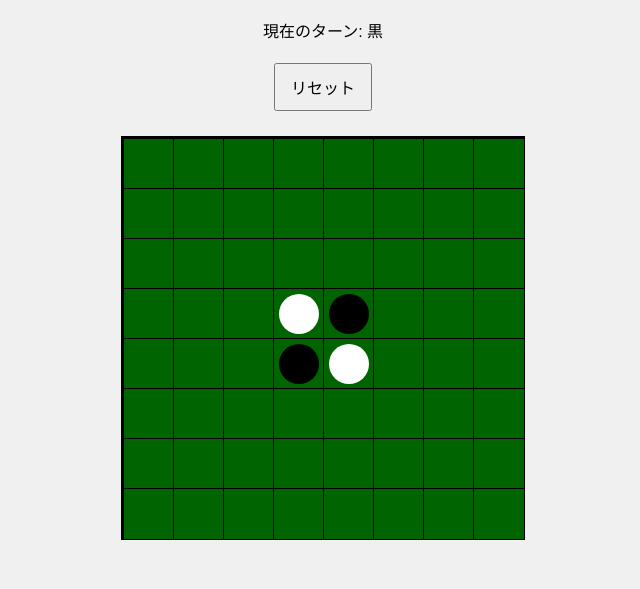
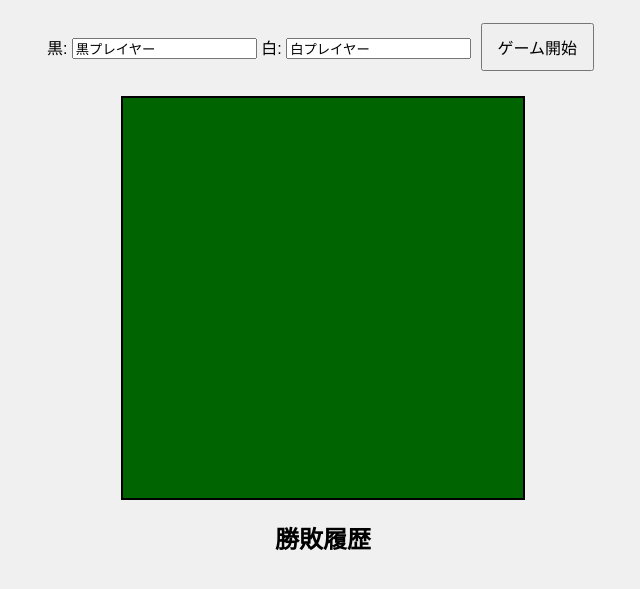
Before and after one commit to jhoso105106/Othello-Game, a plain HTML site: page index.html in a window 1280 px wide. Shown: the part 69-658 px from the top of the page, without its empty margins (317-957 px from the left). Drawn offline with Linux system fonts and the light colour scheme.

Commit message:
プレイヤー名入力セクションを追加し、ゲーム情報の表示を整理

```diff
--- a/index.html
+++ b/index.html
@@ -8,18 +8,27 @@
 </head>
 <body>
     <h1>オセロゲーム</h1>
-    <div id="game-info">
+    <div id="player-names">
+        <label>黒: <input type="text" id="player-black" value="黒プレイヤー"></label>
+        <label>白: <input type="text" id="player-white" value="白プレイヤー"></label>
+        <button id="start-button">ゲーム開始</button>
+    </div>
+    <div id="game-info" style="display:none;">
         <p>現在のターン: <span id="current-player">黒</span></p>
         <button id="reset-button">リセット</button>
     </div>
     <div id="game-container">
         <div id="board"></div>
     </div>
+    <div id="history">
+        <h2>勝敗履歴</h2>
+        <ul id="history-list"></ul>
+    </div>
     <script src="app.js"></script>
     <script>
         // ゲーム初期化
         window.onload = function() {
-            initializeGame();
+            // ここはapp.jsで制御するので空でOK
         };
     </script>
 </body>
```
